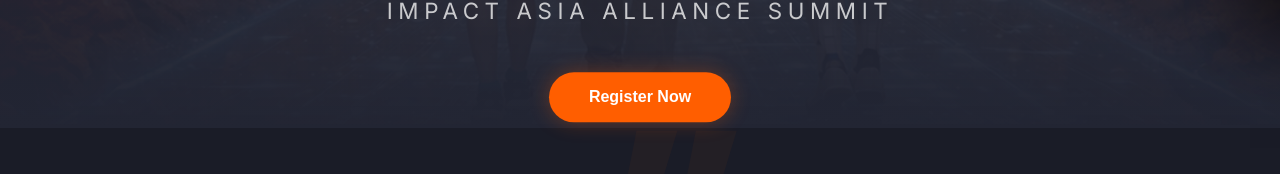
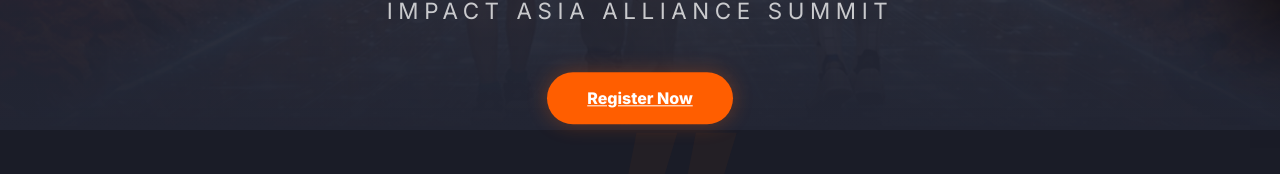
Before and after one commit to newstream-stack/impactasiacenter, a React (Vite) app: page / in a window 1280 px wide. Shown: the part 772-946 px from the top of the page. Built offline with nearby package versions, Linux system fonts and the light colour scheme.

Commit message:
加回報名連結

```diff
--- a/src/components/FloatingRegisterBtn/FloatingRegisterBtn.jsx
+++ b/src/components/FloatingRegisterBtn/FloatingRegisterBtn.jsx
@@ -3,16 +3,21 @@ import { useIntersectionVisible } from '../../hooks/useIntersectionVisible'
 import styles from './FloatingRegisterBtn.module.css'
 
 export default function FloatingRegisterBtn() {
-  const { t } = useI18n()
+  const { t, language } = useI18n()
   const heroVisible = useIntersectionVisible('hero-section')
   const visible = !heroVisible
 
   return (
-    <button
+    <a
+      href={language === 'en'
+        ? 'https://ct.org.tw/html/activity/6-3-eng.php?article=39&area=&id=&parentid='
+        : 'https://ct.org.tw/html/activity/6-3.php?article=38&area=&id=&parentid='}
+      target="_blank"
+      rel="noopener noreferrer"
       className={`${styles.btn} ${visible ? styles.show : ''}`}
       aria-label={t('btnRegister')}
     >
       {t('btnRegister')}
-    </button>
+    </a>
   )
 }
--- a/src/components/Hero/Hero.jsx
+++ b/src/components/Hero/Hero.jsx
@@ -27,11 +27,16 @@ export default function Hero() {
         <Countdown />
         <p className={styles.eventName}>{hero.eventName}</p>
         <div className={styles.cta}>
-          <button
+          <a
+            href={language === 'en'
+              ? 'https://ct.org.tw/html/activity/6-3-eng.php?article=39&area=&id=&parentid='
+              : 'https://ct.org.tw/html/activity/6-3.php?article=38&area=&id=&parentid='}
+            target="_blank"
+            rel="noopener noreferrer"
             className={styles.btnPrimary}
           >
             {t('btnRegister')}
-          </button>
+          </a>
         </div>
       </div>
     </section>
```
